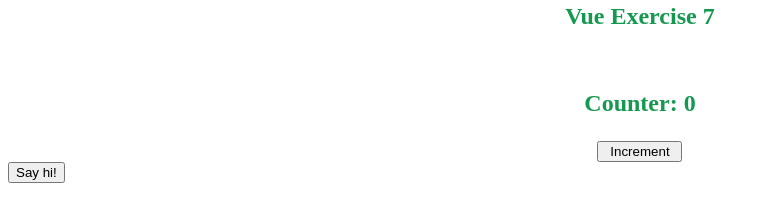
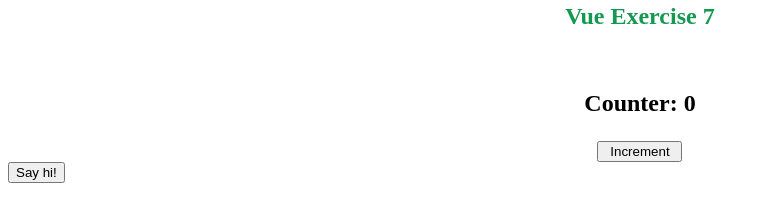
Before and after one commit to mariatfer/Vue, a Vue app: page / in a window 1280 px wide. Shown: the part 220-432 px from the top of the page, without its empty margins (0-769 px from the left). Built offline with nearby package versions, Linux system fonts and the light colour scheme; the HTML template or start-up script is replaced by a standard one.

Commit message:
feat(components): dynamic styles added

```diff
--- a/src/components/TheCounter.vue
+++ b/src/components/TheCounter.vue
@@ -1,13 +1,12 @@
 <script setup lang="ts">
 import { useCounter } from '@/composables/useCounter'
-import TheTitle from '@/components/TheTitle.vue'
 
 const { count, increment, decrement, isCountAboveZero, isCountBelowTen } = useCounter()
 </script>
 
 <template>
-  <div class="counter">
-    <TheTitle>Counter: {{ count }}</TheTitle>
+  <div :class="{'counter__active': count === 10 }" class="counter">
+    <h2>Counter: {{ count }}</h2>
     <button class="counter__button" @click="increment" v-if="isCountBelowTen()">Increment</button>
     <button class="counter__button" @click="decrement" v-if="isCountAboveZero()">Decrement</button>
   </div>
@@ -20,6 +19,9 @@ const { count, increment, decrement, isCountAboveZero, isCountBelowTen } = useCo
   align-items: center;
   gap: 0.3em;
 }
+.counter__active {
+  color: green;
+}
 .counter__button {
   min-width: 5.3125rem;
   user-select: none;
```
